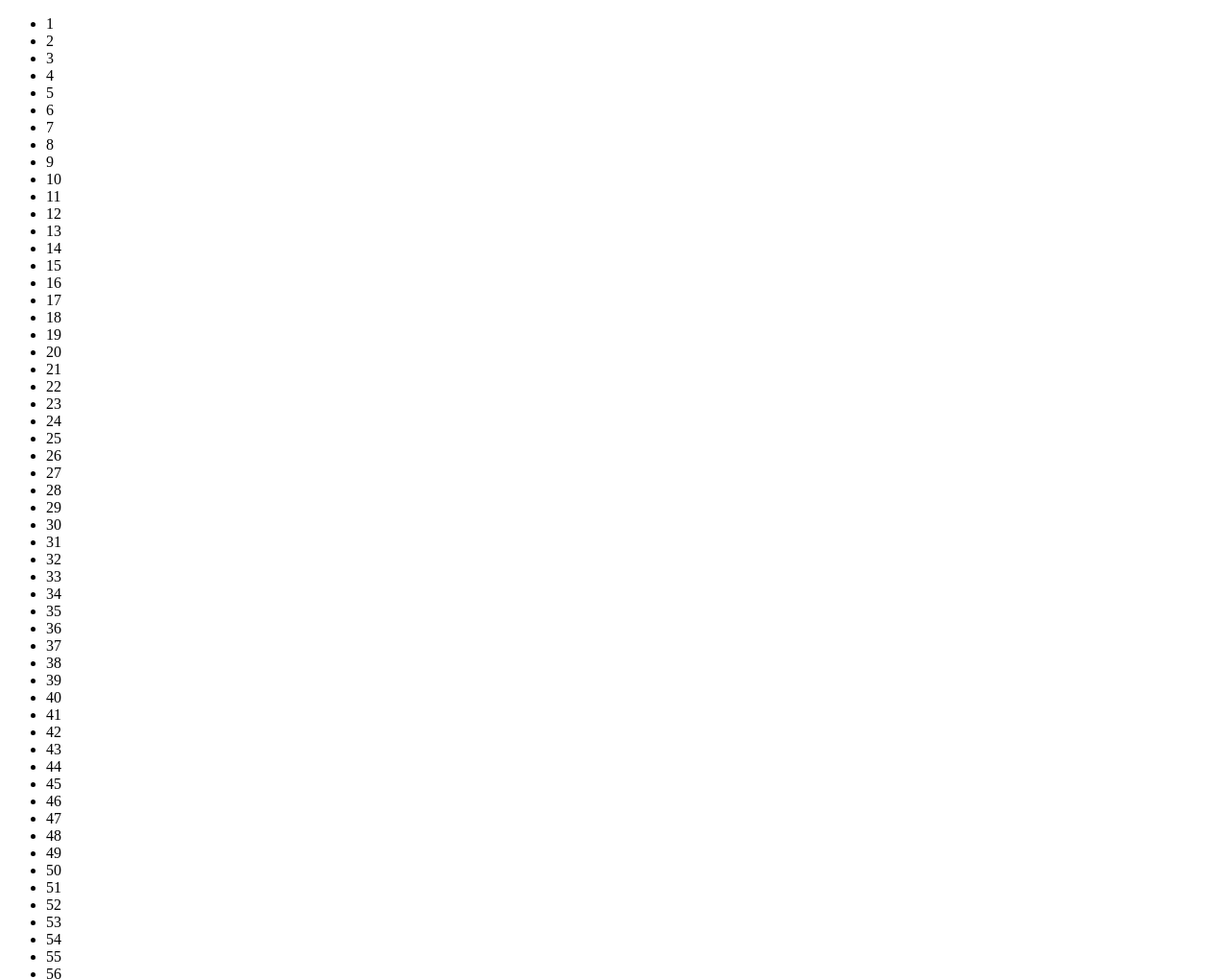
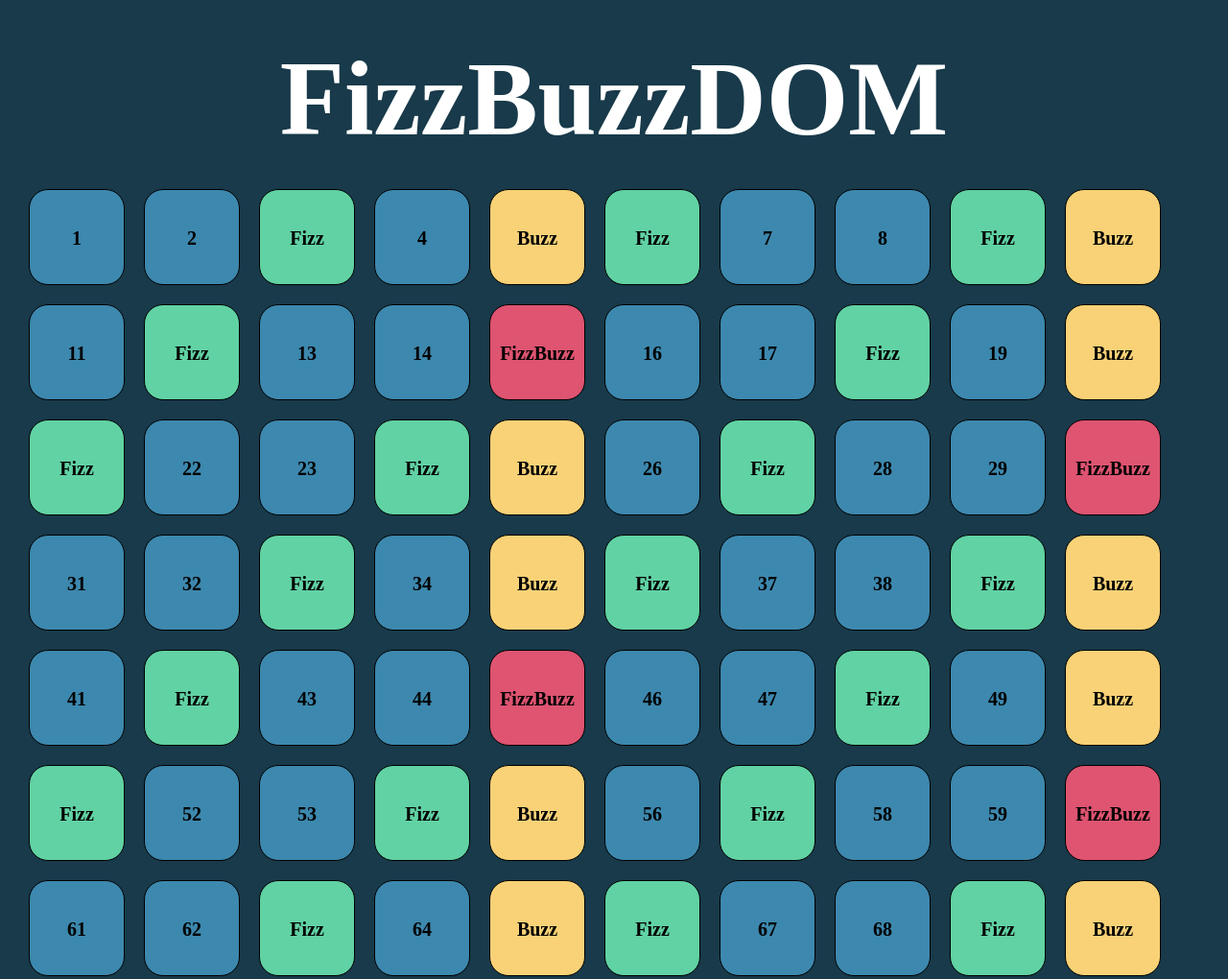
Before and after one commit to danielmegale/js-fizzbuzz, a plain HTML site: page index.html in a window 1280 px wide. Shown: the top 1020 px of the page at 96% size. Drawn offline with Linux system fonts and the light colour scheme.

Commit message:
added  multiples

```diff
--- a/index.html
+++ b/index.html
@@ -8,6 +8,7 @@
     <title>Document</title>
 </head>
 <body>
+    <h1>FizzBuzzDOM</h1>
     <div id="number">
 
     </div>
--- a/script.js
+++ b/script.js
@@ -2,16 +2,25 @@ console.log('JS OK');
 //prendo un elemento dal DOM
 const number = document.getElementById('number');
 //creao una variabile da inserire nel DOM
-let mod3='';
+let mod='';
 //creo un ciclo che ripere i numeri da 1 a 100
 for(let i = 1; i <= 100; i++){
-    console.log(i);
-    let fizz=''
-    if(!(i % 3)){
-        console.log(fizz)
-        fizz='Fizz'
+    let word=i;
+    let color='bg'
+    if(!(i % 3) && !(i % 5)){//i numeri multipli di 3 e 5 si trasformano in fizzbuzz
+        word='FizzBuzz';
+        color='bg-fizzbuzz'
+
+    }else if (!(i % 3)){//i numeri multipli
+        word='Fizz';
+        color='bg-fizz'
     }
-    mod3 += `<li>${i}</li>`;
+    else if(!(i % 5)){
+        word='Buzz';
+        color='bg-buzz'
+    }
+    console.log(word)
+    mod += `<li class="${color}">${word}</li>`;
 }
-mod3 = `<ul> ${mod3} </ul>`;
-number.innerHTML= mod3;
+mod = `<ul class="list"> ${mod} </ul>`;
+number.innerHTML= mod;
--- a/style.css
+++ b/style.css
@@ -0,0 +1,51 @@
+*{
+    margin: 0;
+    padding: 0;
+    box-sizing: border-box;
+}
+body{
+    background-color: #183A4A;
+    font-weight: 800;
+    font-size: 20px;
+}
+h1{
+    text-align: center;
+    font-size: 110px;
+    padding-top: 40px;
+    color: white;
+    font-weight: 800;
+}
+.container{
+	max-width:1080px;
+	margin:0px auto;
+}
+li{
+    height: 100px;
+    min-width: 100px;
+    text-align: center;
+    line-height: 100px;
+    border: 1px solid black;
+    margin: 10px;
+    border-radius: 20px;
+
+}
+.bg{
+    background-color: #3D88AE;
+}
+.bg-fizzbuzz{
+    background-color: #DE5471;
+}
+.bg-buzz{
+    background-color: #F9D277;
+}
+.bg-fizz{
+    background-color: #61D2A4;
+}
+.list{
+    list-style: none;
+    display: flex;
+    flex-wrap:wrap;
+}
+#number{
+    margin: 20px;
+}
```
